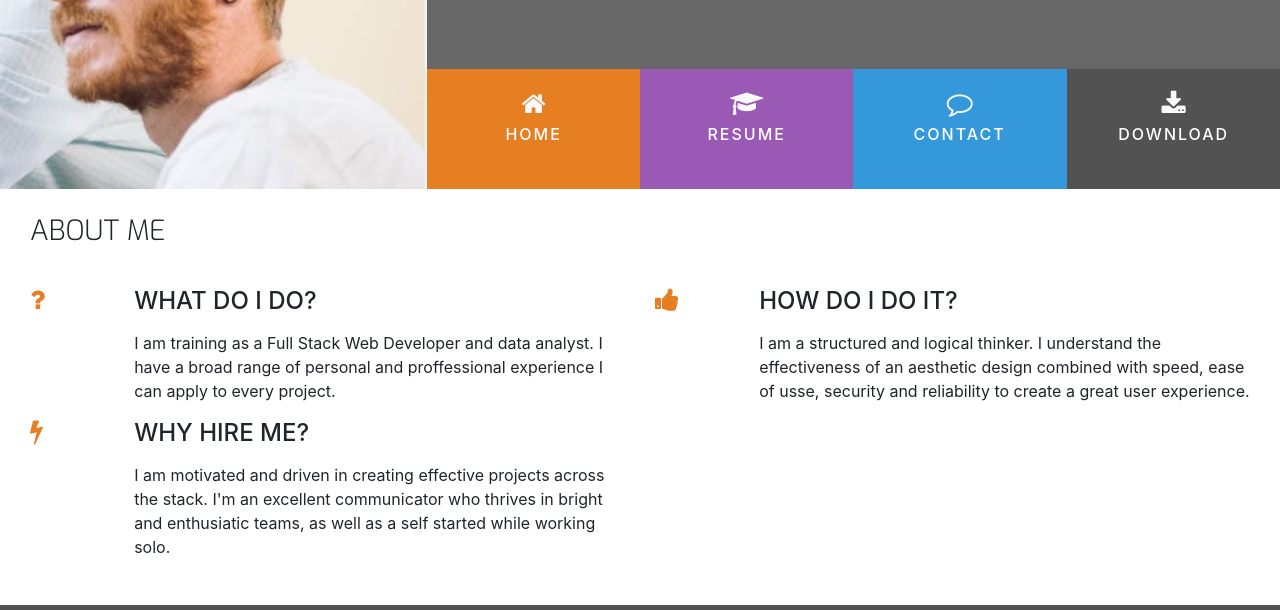
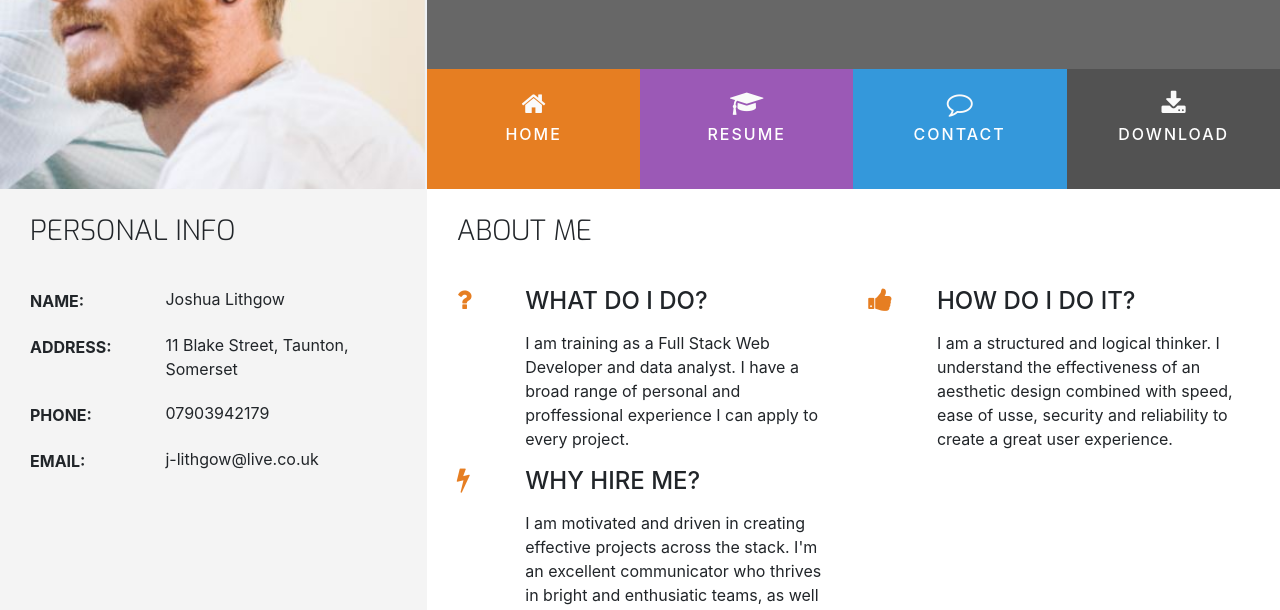
Before and after one commit to TwoBitCliff/Resume, a plain HTML site: page index.html in a window 1280 px wide. Shown: the part 180-790 px from the top of the page. Drawn offline with nearby package versions, Linux system fonts and the light colour scheme.

Commit message:
added content and styling to personal info section

```diff
--- a/assets/css/style.css
+++ b/assets/css/style.css
@@ -6,6 +6,13 @@
   background-color: #676767;
 }
 
+.bg-color-three-reasons {
+    background-color: #fff;
+}
+
+.bg-color-personal-info {
+    background-color: #f4f4f4;
+}
 .ui-menu-color-home {
   background-color: #e67e22;
 }
@@ -212,8 +219,38 @@ footer {
     margin-bottom: 15px;
 }
 
+/*----------------------------------------------------------Personal Info----------------------------------------------------------*/
+
+.personal-info-item {
+    margin-bottom: 20px;
+    display: block;
+    clear: both;
+}
+
+.personal-info-item .key, .personal-info-item .value {
+    padding-right: 8px;
+    display: inline-block;
+}
+
+.personal-info-item .key p, .personal-info-item .value p {
+    margin: 0;
+}
+
+.personal-info-item .key {
+    width: 30%;
+    margin-right: 21px;
+    padding-top: 2px;
+    vertical-align: top;
+}
+
+.personal-info-item .key p {
+    font-weight: 700;
+}
+
+.personal-info-item .value {
+    width: 60%;
+    position: relative;
+}
 /*----------------------------------------------------------Colours----------------------------------------------------------*/
 
 /*----------------------------------------------------------Colours----------------------------------------------------------*/
-
-/*----------------------------------------------------------Colours----------------------------------------------------------*/
--- a/index.html
+++ b/index.html
@@ -78,7 +78,46 @@
       </div>
     </header>
     <section class="container-fluid">
-      <div class="row row-table">
+      <div class="row">
+        <div class="col-md-4 bg-color-personal-info section-column">
+          <div class="row">
+            <div class="col-12">
+              <h3 class="section-heading uppercase">Personal Info</h3>
+            </div>
+          </div>
+          <div class="personal-info-item">
+            <div class="key">
+              <p class="uppercase">Name:</p>
+            </div>
+            <div class="value">
+              <p>Joshua Lithgow</p>
+            </div>
+          </div>
+          <div class="personal-info-item">
+            <div class="key">
+              <p class="uppercase">Address:</p>
+            </div>
+            <div class="value">
+              <p>11 Blake Street, Taunton, Somerset</p>
+            </div>
+          </div>
+          <div class="personal-info-item">
+            <div class="key">
+              <p class="uppercase">Phone:</p>
+            </div>
+            <div class="value">
+              <p>07903942179</p>
+            </div>
+          </div>
+          <div class="personal-info-item">
+            <div class="key">
+              <p class="uppercase">Email:</p>
+            </div>
+            <div class="value">
+              <p>j-lithgow@live.co.uk</p>
+            </div>
+          </div>
+        </div>
         <div class="col-md-8 bg-color-three-reasons section-column">
           <div class="row">
             <div class="col">
@@ -89,33 +128,58 @@
             <div class="col-10 offset-1 offset-sm-0 col-sm-4 col-md-6">
               <div class="row">
                 <div class="col-2">
-                            <i class= "three-reasons-icon fa fa-question" aria-hidden="true"></i>
+                  <i
+                    class="three-reasons-icon fa fa-question"
+                    aria-hidden="true"
+                  ></i>
                 </div>
                 <div class="col-10">
                   <h4 class="three-reasons-heading uppercase">What do I do?</h4>
-                            <p>I am training as a Full Stack Web Developer and data analyst. I have a broad range of personal and proffessional experience I can apply to every project.</p>
+                  <p>
+                    I am training as a Full Stack Web Developer and data
+                    analyst. I have a broad range of personal and proffessional
+                    experience I can apply to every project.
+                  </p>
                 </div>
               </div>
             </div>
             <div class="col-10 offset-1 offset-sm-0 col-sm-4 col-md-6">
               <div class="row">
                 <div class="col-2">
-                            <i class= "three-reasons-icon fa fa-thumbs-up" aria-hidden="true"></i>
+                  <i
+                    class="three-reasons-icon fa fa-thumbs-up"
+                    aria-hidden="true"
+                  ></i>
                 </div>
                 <div class="col-10">
-                            <h4 class="three-reasons-heading uppercase">How do I do it?</h4>
-                            <p>I am a structured and logical thinker. I understand the effectiveness of an aesthetic design combined with speed, ease of usse, security and reliability to create a great user experience.</p>
+                  <h4 class="three-reasons-heading uppercase">
+                    How do I do it?
+                  </h4>
+                  <p>
+                    I am a structured and logical thinker. I understand the
+                    effectiveness of an aesthetic design combined with speed,
+                    ease of usse, security and reliability to create a great
+                    user experience.
+                  </p>
                 </div>
               </div>
             </div>
             <div class="col-10 offset-1 offset-sm-0 col-sm-4 col-md-6">
               <div class="row">
                 <div class="col-2">
-                            <i class= "three-reasons-icon fa fa-bolt" aria-hidden="true"></i>
+                  <i
+                    class="three-reasons-icon fa fa-bolt"
+                    aria-hidden="true"
+                  ></i>
                 </div>
                 <div class="col-10">
                   <h4 class="three-reasons-heading uppercase">Why hire me?</h4>
-                            <p>I am motivated and driven in creating effective projects across the stack. I'm an excellent communicator who thrives in bright and enthusiatic teams, as well as a self started while working solo.</p>
+                  <p>
+                    I am motivated and driven in creating effective projects
+                    across the stack. I'm an excellent communicator who thrives
+                    in bright and enthusiatic teams, as well as a self started
+                    while working solo.
+                  </p>
                 </div>
               </div>
             </div>
```
Lines whose indentation alone changed are shown as unchanged.
